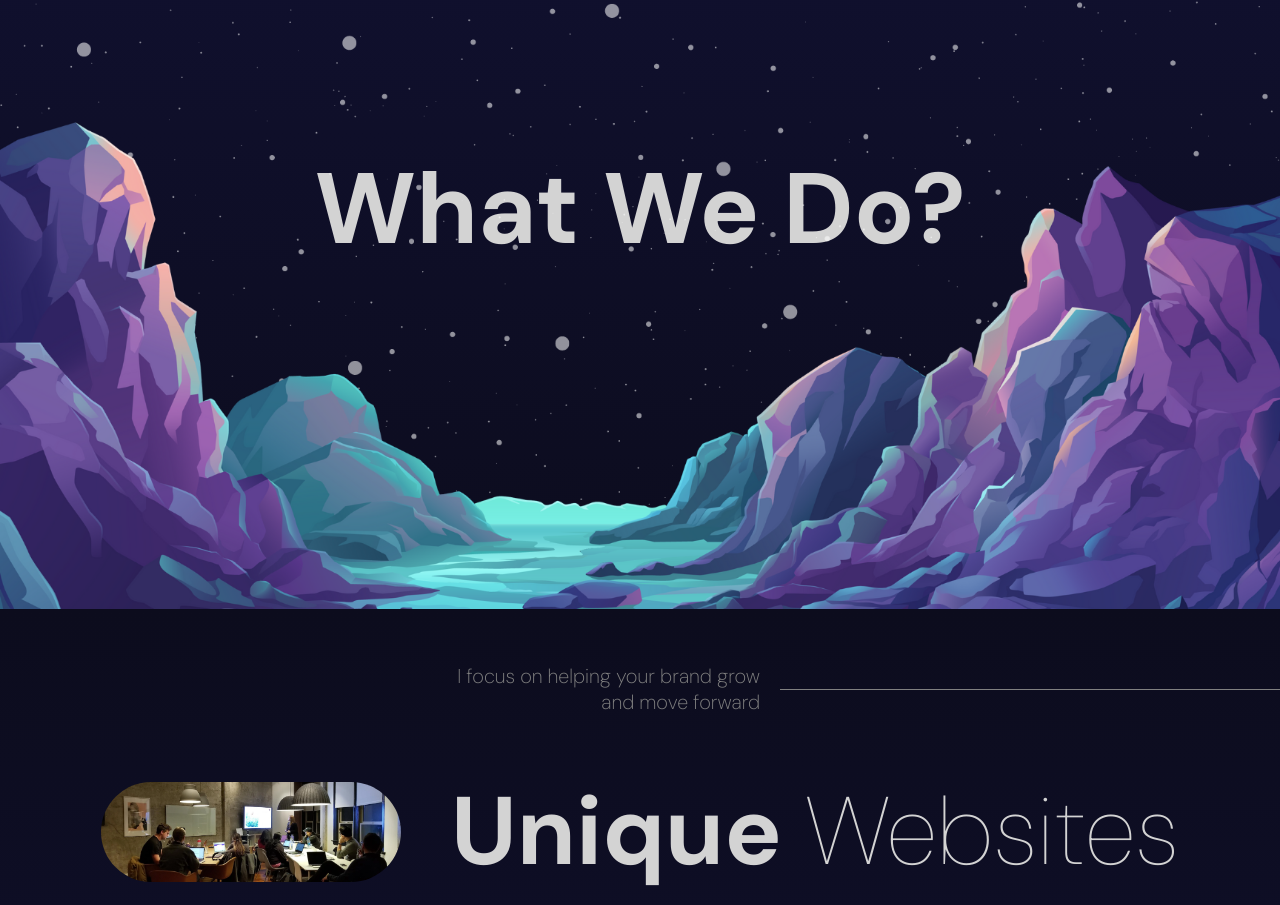
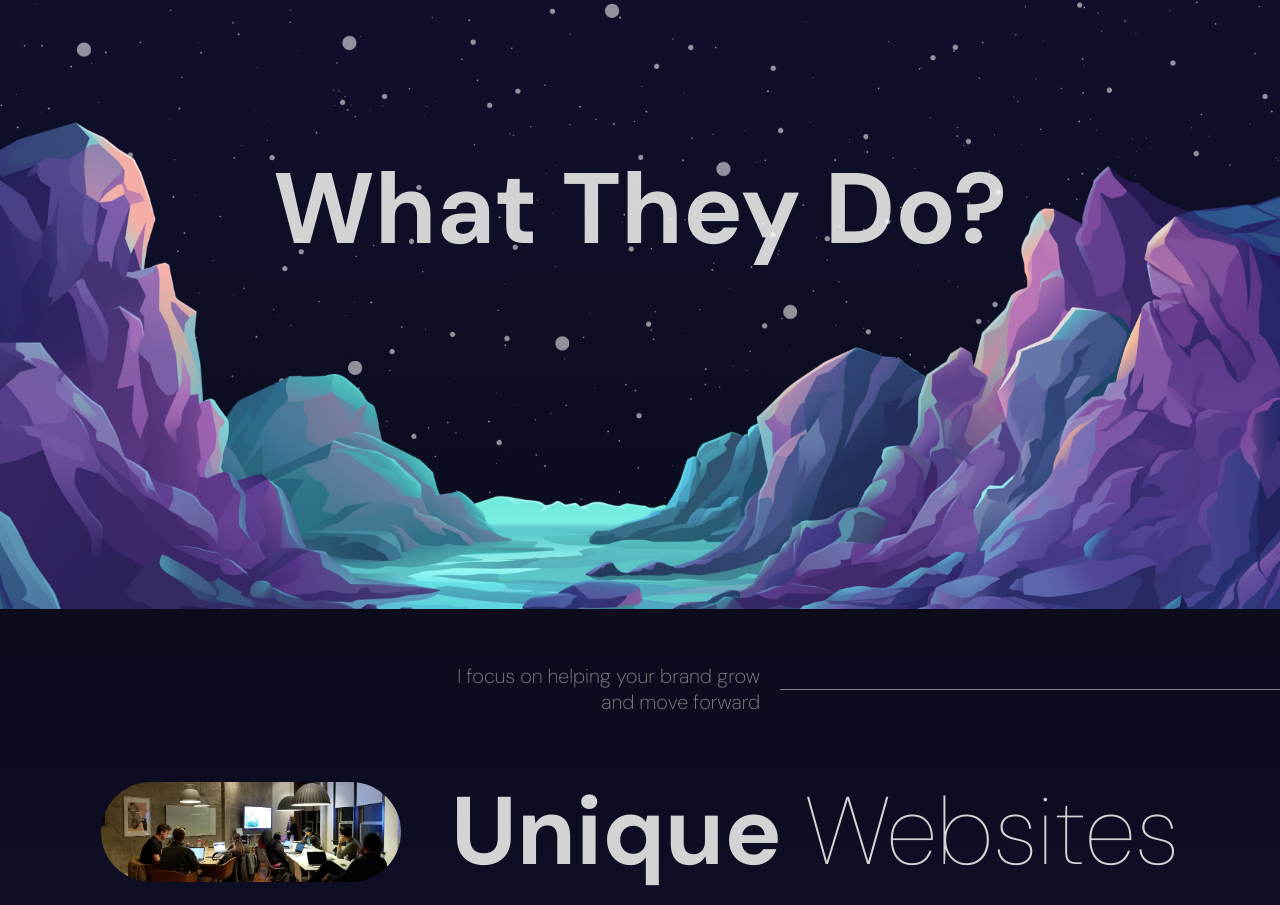
Before and after one commit to ch3eef/eze-emmanuel, a React (Vite) app: page / in a window 1280 px wide. Shown: the part 991-1896 px from the top of the page. Built offline with nearby package versions, Linux system fonts and the light colour scheme.

Commit message:
add existing file

```diff
--- a/src/components/parallax/Parallax.jsx
+++ b/src/components/parallax/Parallax.jsx
@@ -18,7 +18,7 @@ const Parallax = ({ type }) => {
 
   return (
     <div className="parallax" ref= {ref} style={{background:type === "services" ? "linear-gradient(180deg, #111132, #0c0c1d)" : "linear-gradient(180deg, #111132, #505064)",}}>
-      <motion.h1 style={{ y: yText }}>{type === "services" ? "What We Do?" : "What We Did?"}</motion.h1>
+      <motion.h1 style={{ y: yText }}>{type === "services" ? "What They Do?" : "What We Did?"}</motion.h1>
       <motion.div  className="mountains"></motion.div>
       <motion.div style={{ y: yBg, x: yBg }} className="planets"></motion.div>
       <motion.div style={{ x: yBg }} className="stars"></motion.div>
```
